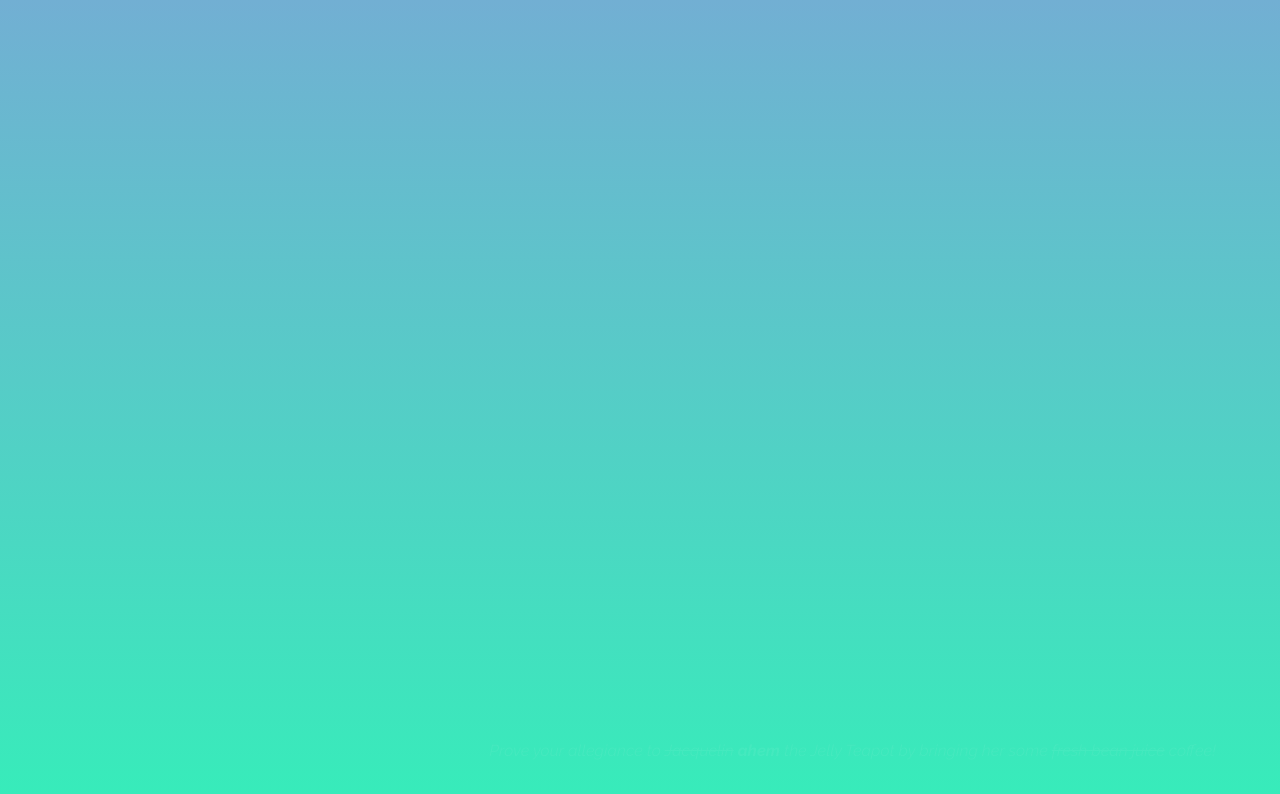
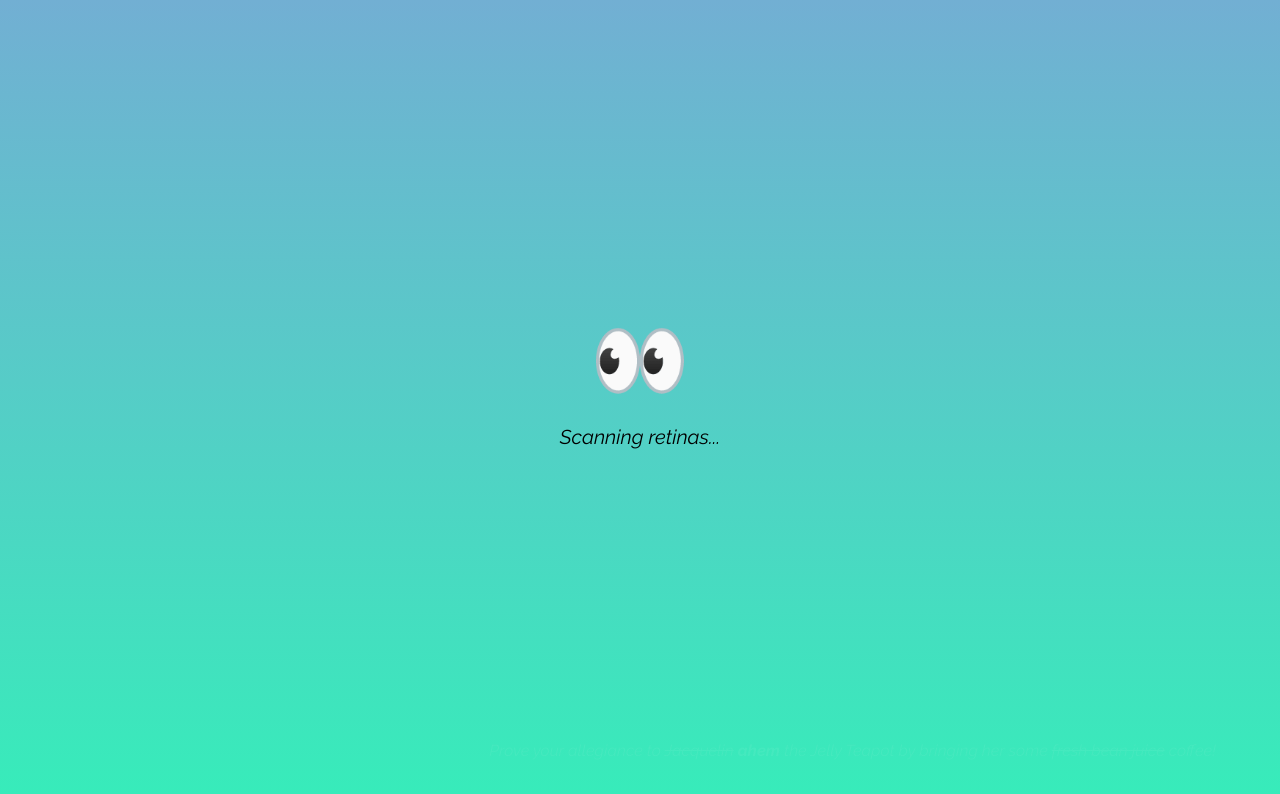
Before and after one commit to jellyteapot/jellyteabot, a plain HTML site: page phase-two.html in a window 1280 px wide. Drawn offline with nearby package versions, Linux system fonts and the light colour scheme.

Commit message:
Add initial slider capability

```diff
--- a/phase-two.html
+++ b/phase-two.html
@@ -9,8 +9,13 @@
     </head>
     <body>
         <main>
-            <div class="bigtext">
-
+            <div class="slider-container">
+                <p class="bigemoji">👀</p>
+                <div class="slider">
+                    <div class="slider-text slider-text-one">Scanning retinas...</div>
+                    <div class="slider-text slider-text-two">Taking fingerprints...</div>
+                    <div class="slider-text slider-text-three">Completing mandatory DBS checks...</div>
+                </div>
             </div>
         </main>
         <footer></footer>
--- a/resources/initial.scss
+++ b/resources/initial.scss
@@ -91,6 +91,30 @@ main {
     align-items: center;
     margin: 1rem 0.75rem 0 0.75rem;
 }
+
+.slider-container {
+    display: flex;
+    flex-direction: column;
+    align-items: center;
+    justify-content: center;
+}
+.slider {
+    box-sizing: border-box;
+    height: 5rem;
+    overflow: hidden;
+
+    .slider-text {
+        box-sizing: border-box;
+        height: 5rem;
+        @include raleway();
+        font-size: 1.25rem;
+        font-weight: 400;
+        font-style: italic;
+        text-align: center;
+        padding-top: 1.25rem;
+    }
+}
+
 h1 {
     @include raleway();
     font-size: 2.5rem;
@@ -115,12 +139,12 @@ h3 {
     font-style: italic;
 }
 
-.bigtext{
+.bigemoji{
     @include raleway();
-    font-size: 3rem;
+    font-size: 5rem;
     font-weight: 200;
-    font-style: italic;
     color:hsl(0, 100%, 99%);
+    margin-block: 0;
 }
 
 .question {
```
Also changed, not shown: resources/style.css, 1 other file.
